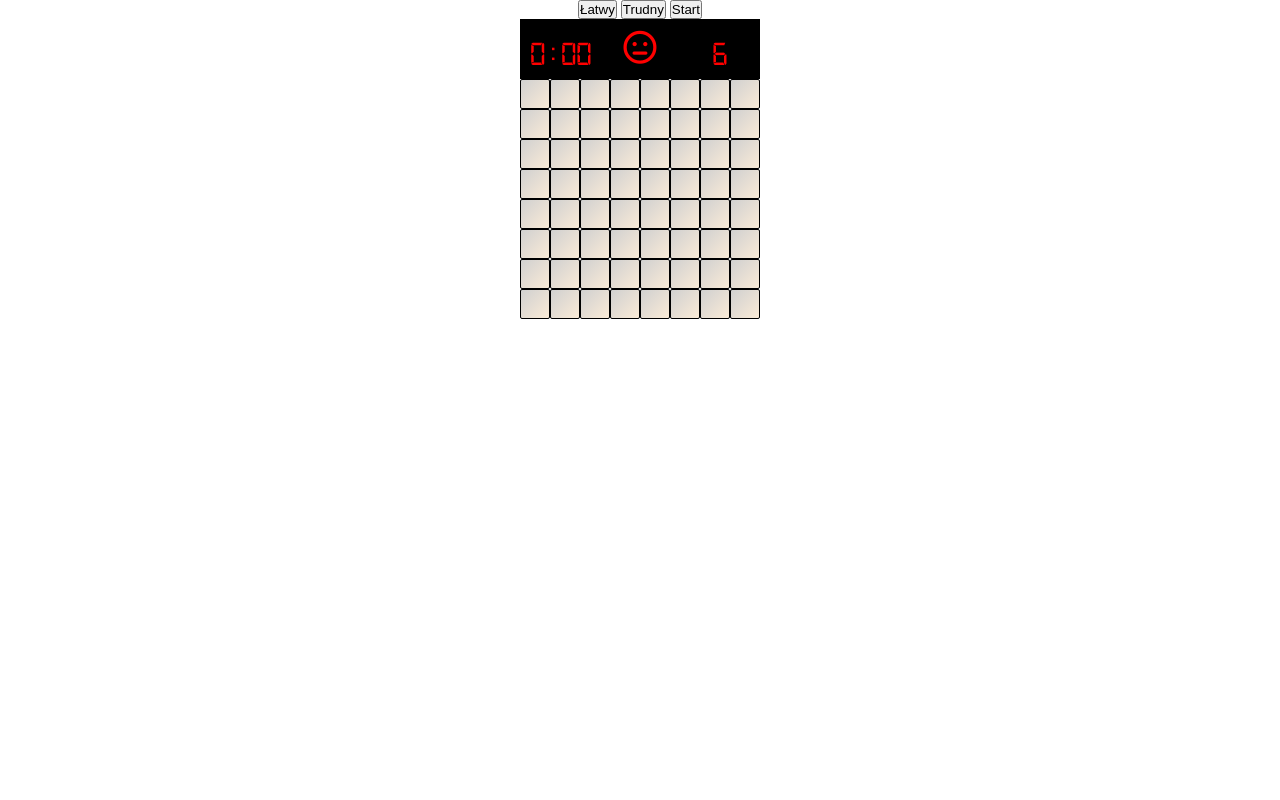
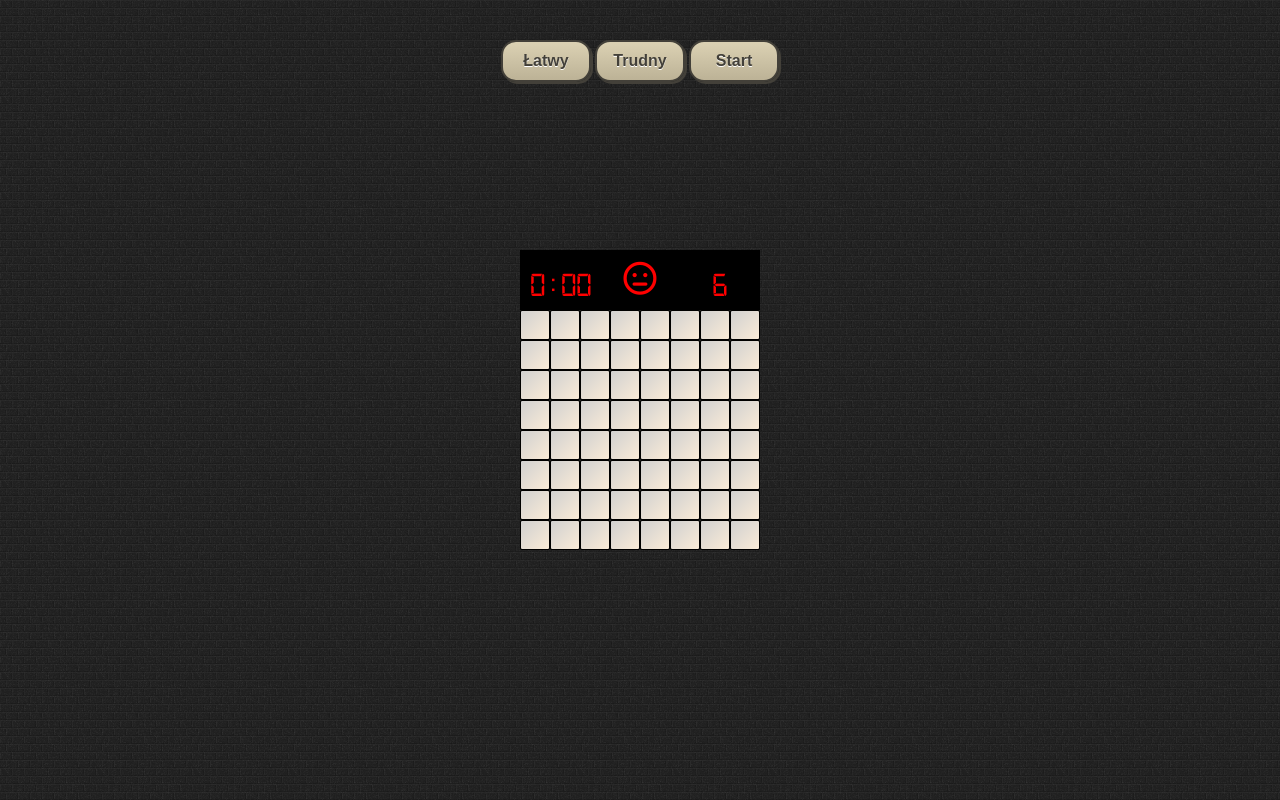
Before and after one commit to ManuLisek/saper-javascript, a website: page index.html in a window 1280 px wide. Drawn offline with Linux system fonts and the light colour scheme.

Commit message:
Add bcg-img and styles for btns

```diff
--- a/sass/style.scss
+++ b/sass/style.scss
@@ -7,6 +7,10 @@ $cell-color-light: antiquewhite;
 $cell-color-dark: #d0d0d0;
 $cell-color-border: black;
 $panel-color-font: red;
+$btn-color-border: #434039;
+$btn-color-light: #dad0b2;
+$btn-color-dark: #bcb296;
+$btn-color-text-shadow: white;
 $cell-size: 30px;
 
 * {
@@ -20,6 +24,32 @@ body {
   flex-direction: column;
   justify-content: center;
   align-items: center;
+  background-image: url(/images/dark_brick_wall.png);
+  height: 100vh;
+}
+
+.btn {
+  box-shadow: 2px 2px 0px 0px $btn-color-border;
+  background: linear-gradient(
+    to bottom,
+    $btn-color-light 5%,
+    $btn-color-dark 100%
+  );
+  border-radius: 15px;
+  border: 2px solid $btn-color-border;
+  cursor: pointer;
+  color: $btn-color-border;
+  font-size: 16px;
+  width: 90px;
+  font-weight: bold;
+  padding: 10px 16px;
+  text-shadow: 0px 1px 0px $btn-color-text-shadow;
+  outline: none;
+}
+
+.button-container {
+  position: absolute;
+  top: 40px;
 }
 
 .cell {
```
Also changed, not shown: css/style.css, images/dark_brick_wall.png (added), 1 other file.
